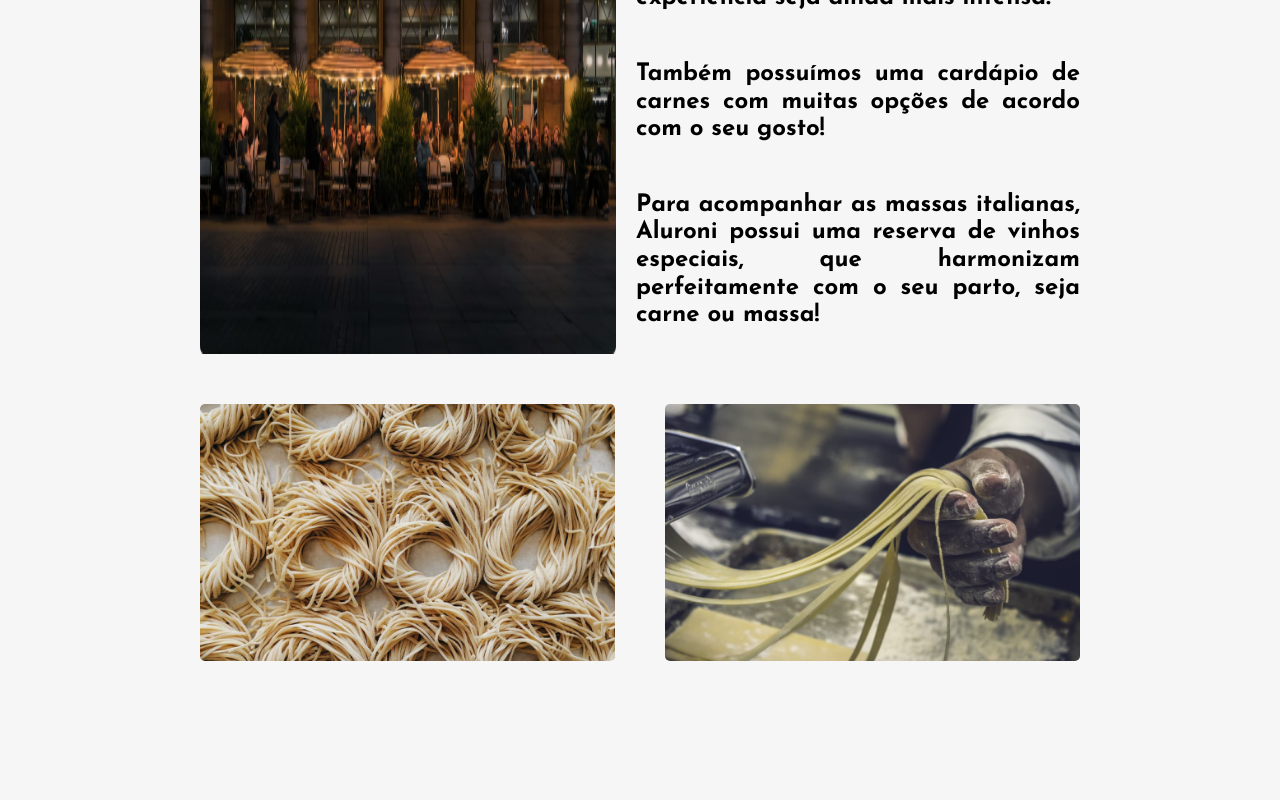
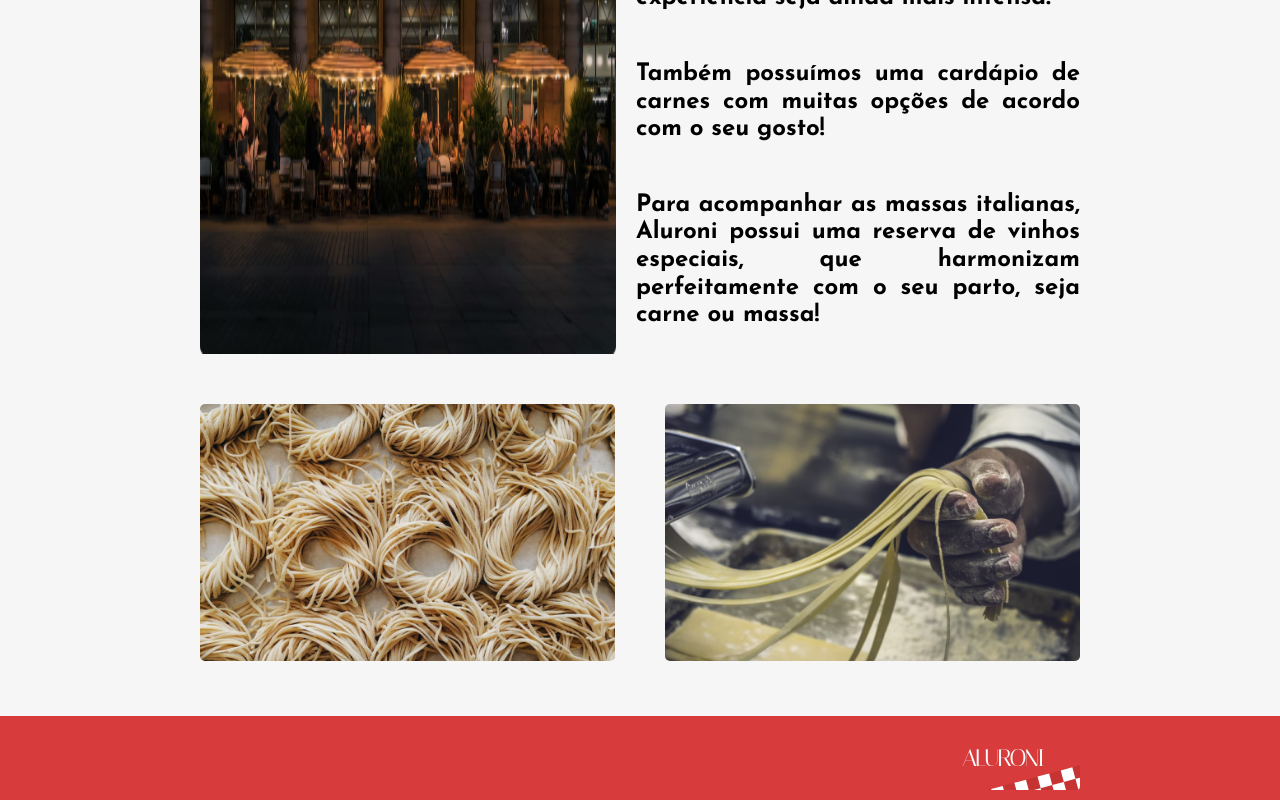
Before and after one commit to diasrafael1/aluroni, a React (Create React App) app: page /sobre in a window 1280 px wide. Shown: the part 819-1619 px from the top of the page. Before the commit the page ends 1535 px from the top, so only its background shows below. Built offline with nearby package versions, Linux system fonts and the light colour scheme; a web font is replaced by a local one.

Commit message:
Criado o footer.

```diff
--- /dev/null
+++ b/src/components/Footer/Footer.module.scss
@@ -0,0 +1,18 @@
+@import "styles/vars";
+@import "styles/breakpoints";
+
+.footer {
+  background-color: $red;
+  display: flex;
+  justify-content: flex-end;
+  padding: 10px $padding-horizontal;
+  @media (max-width: $desktop_xsm) {
+    padding: 10px $padding-horizontal-mobile;
+  }
+  @media (min-width: $desktop_xsm) and (max-width: $desktop_sm) {
+    padding: 10px $padding-horizontal-sm;
+  }
+  @media (min-width: $desktop_sm) and (max-width: $desktop_md) {
+    padding: 10px $padding-horizontal-md;
+  }
+}
--- /dev/null
+++ b/src/components/Footer/index.tsx
@@ -0,0 +1,10 @@
+import styles from "./Footer.module.scss";
+import { ReactComponent as Logo } from "assets/logo.svg";
+
+export default function Footer() {
+  return (
+    <footer className={styles.footer}>
+      <Logo />
+    </footer>
+  );
+}
--- a/src/routes.jsx
+++ b/src/routes.jsx
@@ -1,3 +1,4 @@
+import Footer from "components/Footer";
 import Header from "components/Header";
 import MenuNav from "components/MenuNav";
 import About from "pages/About";
@@ -17,6 +18,7 @@
             <Route path="sobre" element={<About />} />
           </Route>
         </Routes>
+        <Footer />
       </BrowserRouter>
     </main>
   );
```
